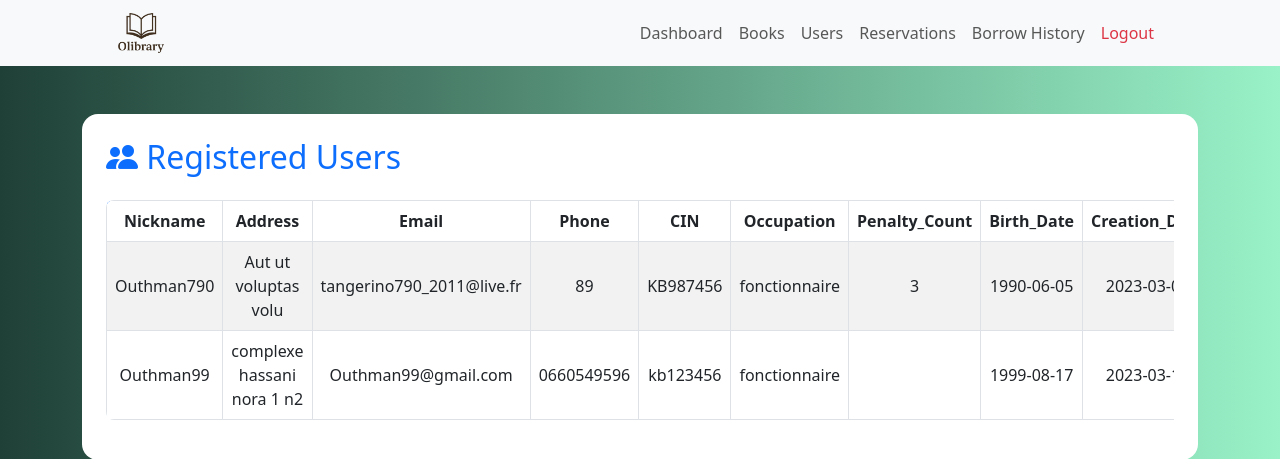
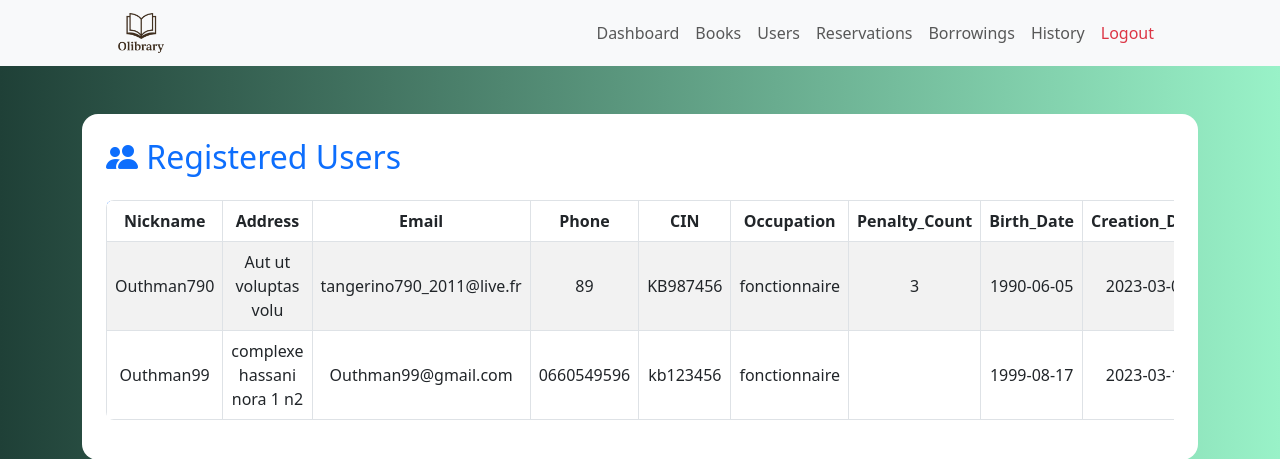
Before and after one commit to Outhman790/Library-managment-with-PHP-OOP, a PHP site: page /admin/users.php in a window 1280 px wide. Shown: the top 459 px of the page. Run offline with PHP 8.4, Linux system fonts and the light colour scheme; a user stored in the database is signed in; data comes from the database, SQL or seed files in the repository.

Commit message:
feat(admin): add History to navbar and rename Borrow History to Borrowings in users page

```diff
--- a/admin/users.php
+++ b/admin/users.php
@@ -63,7 +63,8 @@ include("../includes/get_all_users.php"); // Updated path if moved to /includes
                     <li class="nav-item"><a class="nav-link" href="allItems.php">Books</a></li>
                     <li class="nav-item"><a class="nav-link" href="users.php">Users</a></li>
                     <li class="nav-item"><a class="nav-link" href="all_reservations.php">Reservations</a></li>
-                    <li class="nav-item"><a class="nav-link" href="all_borrowings.php">Borrow History</a></li>
+                    <li class="nav-item"><a class="nav-link" href="all_borrowings.php">Borrowings</a></li>
+                    <li  class="nav-item"><a class="nav-link" href="history.php">History</a></li>
                     <li class="nav-item"><a class="nav-link text-danger" href="../includes/logout.inc.php">Logout</a>
                     </li>
                 </ul>
```
Lines whose indentation alone changed are shown as unchanged.
